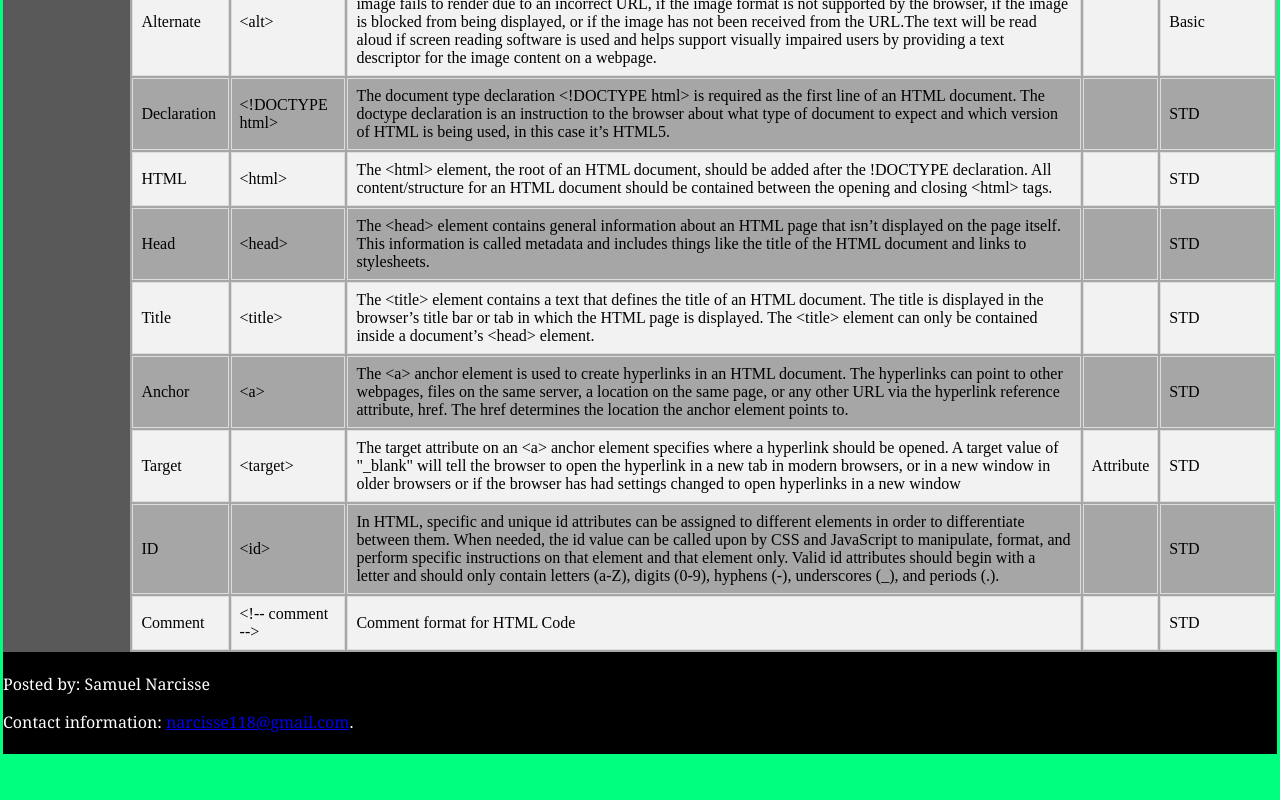
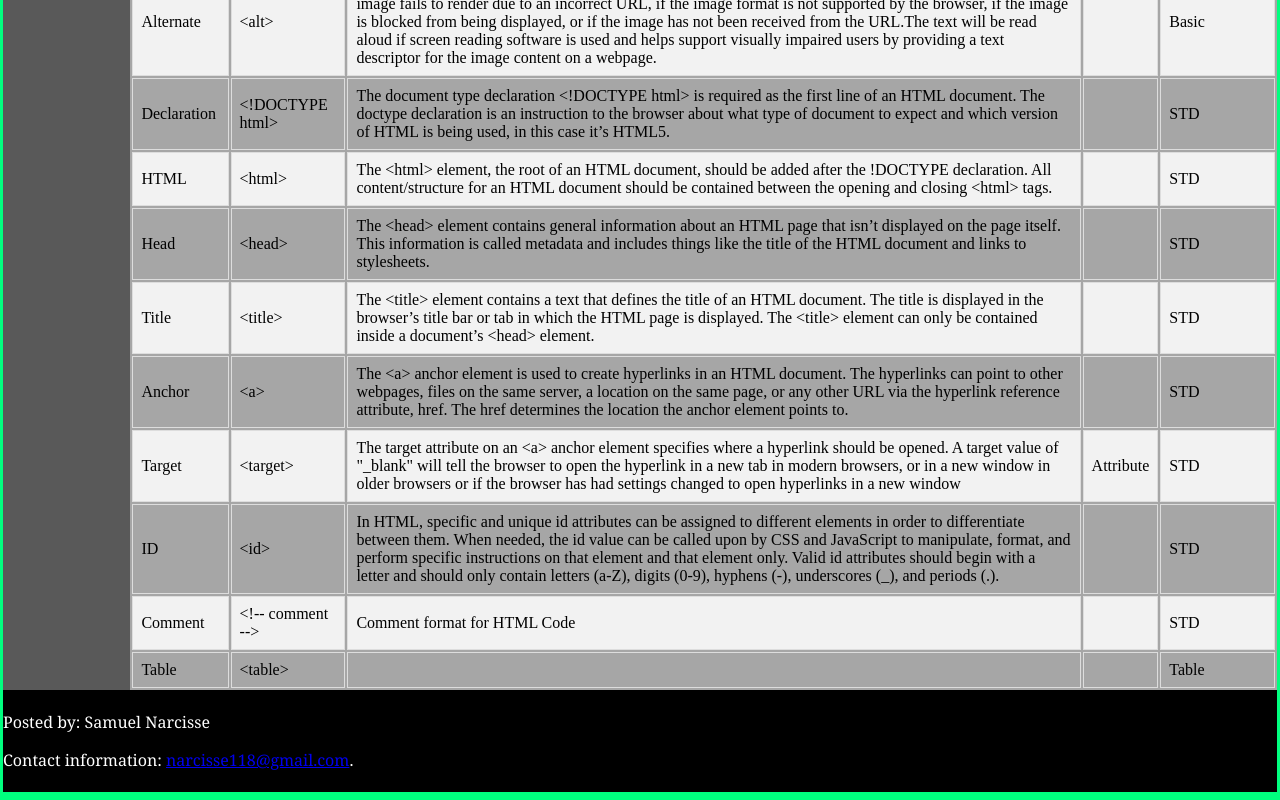
Before and after one commit to Weltgeist/CheatSheet, a plain HTML site: page html-home.html in a window 1280 px wide. Shown: the part 1205-2005 px from the top of the page. Before the commit the page ends 1967 px from the top, so only its background shows below. Drawn offline with Linux system fonts and the light colour scheme.

Commit message:
added table entry

```diff
--- a/html-home.html
+++ b/html-home.html
@@ -220,6 +220,12 @@
                   <td class="col-type"></td>
                   <td class="col-categorie">STD</td>
                 </tr>
+                <td class="col-left">Table</td>
+                <td class="col-code">&lttable&gt</td>
+                <td class="col-description"></td>
+                <td class="col-type"></td>
+                <td class="col-categorie">Table</td>
+              </tr>
               </tbody>
             </table>
           </div>
```
